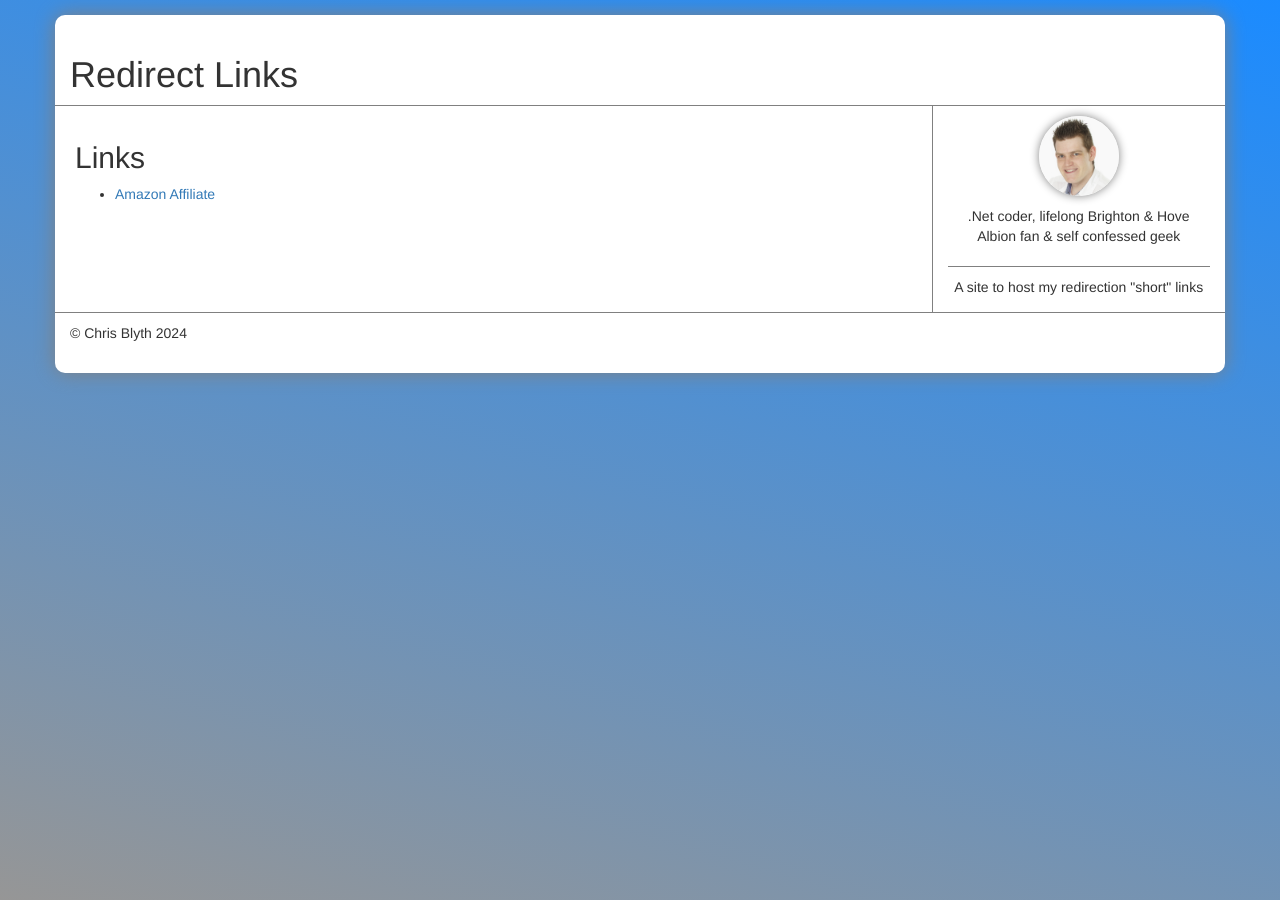
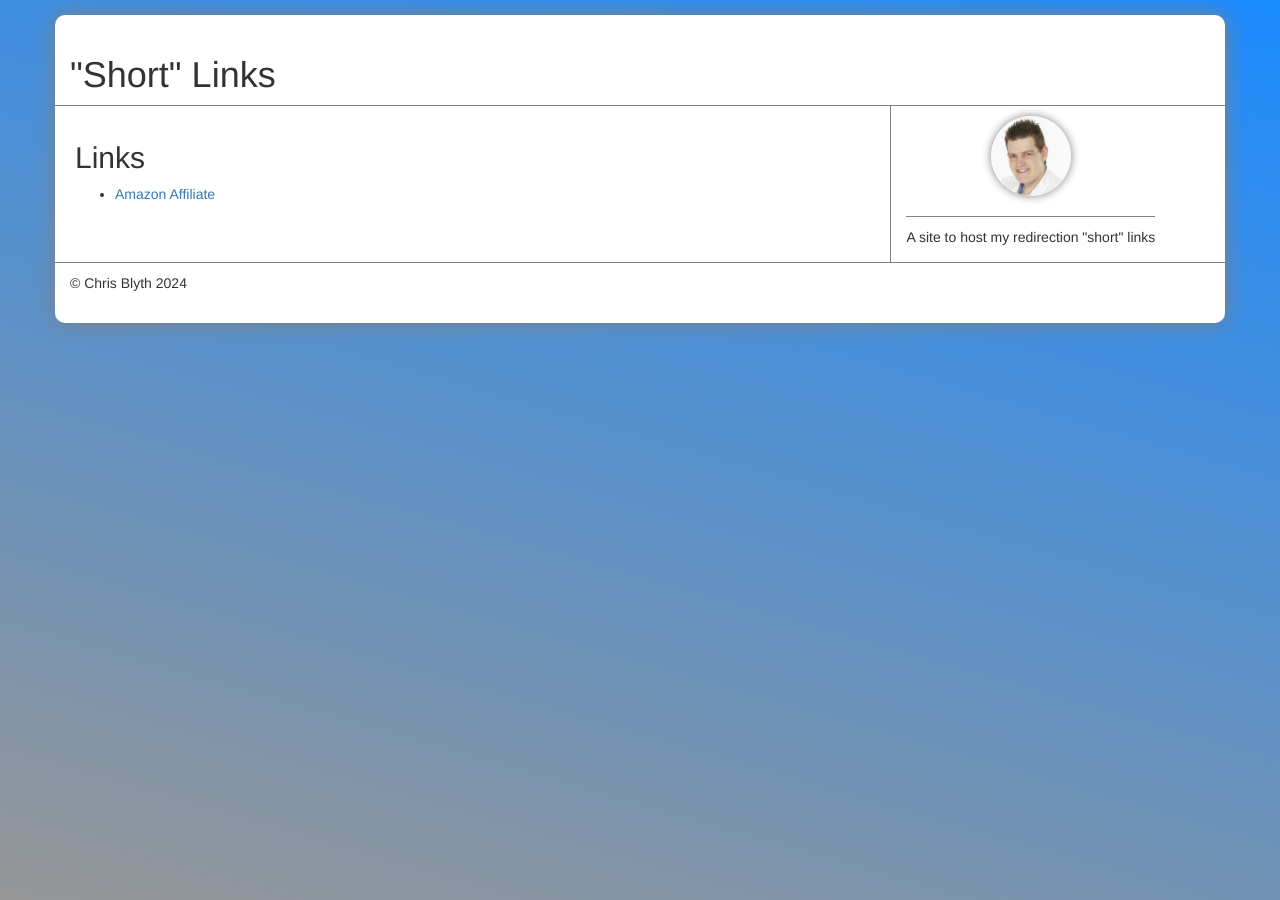
Before and after one commit to BlythMeister/r.blyth.me.uk, a Jekyll site: the page built from index.md, in a window 1280 px wide. Built offline with Jekyll 4.4.1, drawn with Linux system fonts in a browser that asks for light colours.

Commit message:
Content changes

```diff
--- a/_includes/header.html
+++ b/_includes/header.html
@@ -1,5 +1,5 @@
 <div class="col-lg-12">
     <h1>
-        Redirect Links
+        "Short" Links
     </h1>
 </div>
--- a/_includes/sidebar.html
+++ b/_includes/sidebar.html
@@ -1,11 +1,6 @@
 <div class="topItem">
     <div>
         <img src="{{ site.url }}/images/me.png" class="avatar" />
-    </div>
-    <div>
-        <p>
-            .Net coder, lifelong Brighton &amp; Hove Albion fan &amp; self confessed geek
-        </p>
     </div>
 </div>
 <div class="bottomItem">
```
